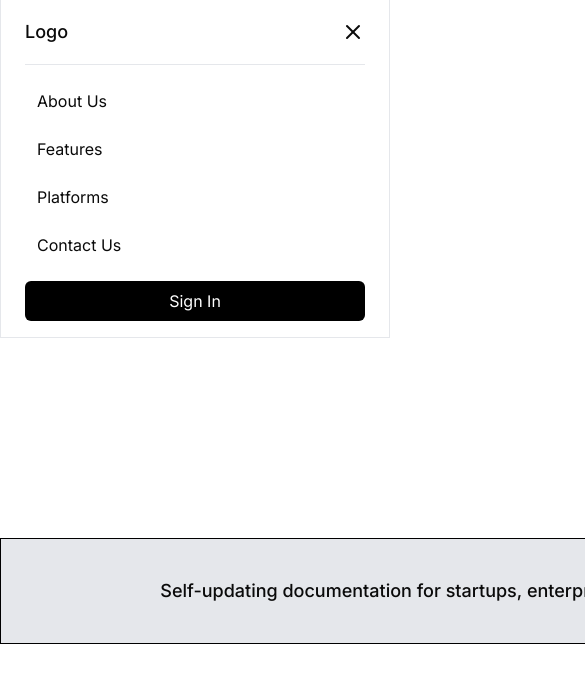
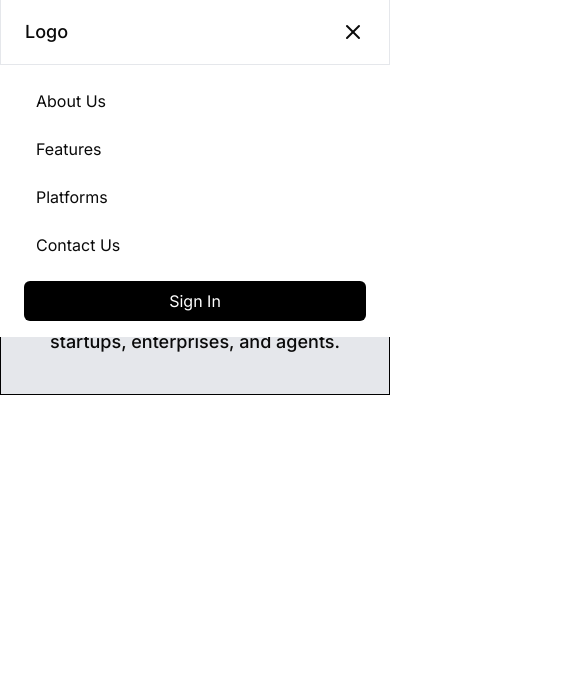
Before and after one commit to simocompsci/HelpfullResources, a Next.js app in the folder webapp/: page / in a window 390 px wide. Both pictures are taken after a click on the button 353 px from the left and 32 px from the top of the page. Shown: the top 682 px of the page, 585 px wide, since content can reach past the window. Built offline with nearby package versions, Linux system fonts and the light colour scheme; a web font is replaced by a local one.

Commit message:
working on the landing page

```diff
--- a/webapp/app/components/Landing/Navbar.tsx
+++ b/webapp/app/components/Landing/Navbar.tsx
@@ -12,7 +12,7 @@ export default function NavBar() {
   const [open, setOpen] = useState(false);
 
   return (
-    <nav className="w-full border-b border-gray-200">
+    <nav className="relative w-full border-b border-gray-200">
       <div className="mx-auto w-full max-w-6xl border-x border-gray-200 px-6">
         {/* Top Bar */}
         <div className="flex h-16 items-center justify-between font-medium">
@@ -20,7 +20,7 @@ export default function NavBar() {
           <div className="cursor-pointer text-lg">Logo</div>
 
           {/* Desktop Navigation */}
-          <div className="hidden md:flex items-center gap-8 text-md">
+          <div className="hidden md:flex items-center gap-8 text-base">
             <a href="#" className="rounded-sm px-2 py-1 hover:bg-gray-100">
               About Us
             </a>
@@ -50,7 +50,7 @@ export default function NavBar() {
 
         {/* Mobile Menu */}
         {open && (
-          <div className="border-t border-gray-200 py-4 md:hidden">
+          <div className="absolute left-0 right-0 top-full z-50 border-t border-gray-200 bg-white px-6 py-4 md:hidden">
             <div className="flex flex-col gap-2">
               <a href="#" className="rounded-sm px-3 py-2 hover:bg-gray-100">
                 About Us
--- a/webapp/app/page.tsx
+++ b/webapp/app/page.tsx
@@ -18,7 +18,7 @@ export default function Page() {
     return (
         <>
         <NavBar/>
-        <div className="w-4xl bg-gray-200 flex justify-center mx-auto mt-50 border border-black">
+        <div className="w-full max-w-4xl bg-gray-200 flex justify-center mx-auto mt-50 border border-black">
             <div className={`flex font-medium text-center text-lg/6 text-text-sub p-10 ${inter.className}`}>
                 Self-updating documentation for startups, enterprises, and agents.
 
```
